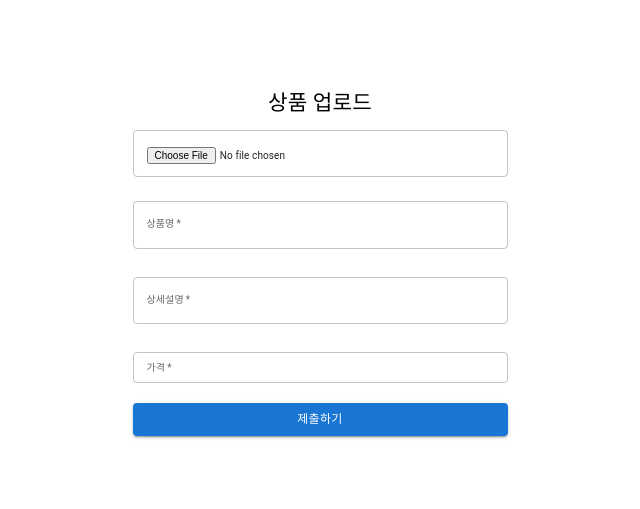
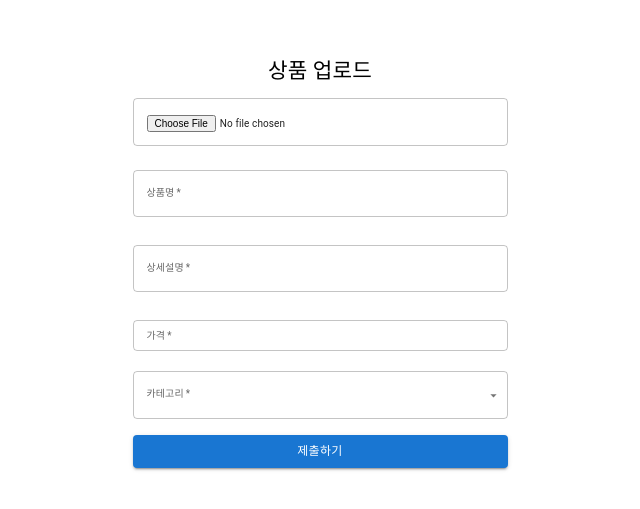
Before and after one commit to dong-geon-Lee/furniture-app-FE, a React (Vite) app: page /admin in a window 1280 px wide. Shown: the part 213-722 px from the top of the page, without its empty margins (320-960 px from the left). Built offline with nearby package versions, Linux system fonts and the light colour scheme.

Commit message:
select를 위한 onChange 별도 분리 작성

```diff
--- a/src/pages/Admin/Admin.tsx
+++ b/src/pages/Admin/Admin.tsx
@@ -1,9 +1,15 @@
 import React, { useState, ChangeEvent, useEffect } from "react";
 import axios from "axios";
 
+import { IProductProps } from "../../@types";
+
+import InputLabel from "@mui/material/InputLabel";
+import MenuItem from "@mui/material/MenuItem";
+import FormControl from "@mui/material/FormControl";
+import Select, { SelectChangeEvent } from "@mui/material/Select";
+import { Alert, Backdrop, CircularProgress } from "@mui/material";
+
 import * as S from "./styles";
-import { IProductProps } from "../../@types";
-import { Alert, Backdrop, CircularProgress } from "@mui/material";
 
 const Admin = () => {
   const [selectedFile, setSelectedFile] = useState<File | null>(null);
@@ -20,6 +26,10 @@ const Admin = () => {
 
   const onChange = (e: ChangeEvent<HTMLInputElement>) => {
     setProductInfo({ ...productInfo, [e.target.name]: e.target.value });
+  };
+
+  const handleCategoryOnChange = (e: SelectChangeEvent) => {
+    setProductInfo({ ...productInfo, category: e.target.value });
   };
 
   const onImageChange = (e: ChangeEvent<HTMLInputElement>) => {
@@ -44,6 +54,7 @@ const Admin = () => {
         description: productInfo.description,
         price: productInfo.price,
         imageURL: `https://furniture-bucket.s3.ap-northeast-2.amazonaws.com/${data.data?.id}`, // 이미지 파일의 이름을 imageURL로 설정
+        category: productInfo.category,
       };
 
       await axios.post("http://localhost:5000/products", productData);
@@ -159,28 +170,27 @@ const Admin = () => {
             variant="outlined"
           />
         </S.Div>
+        <S.Div>
+          <FormControl fullWidth>
+            <InputLabel required>카테고리</InputLabel>
+            <Select
+              name="category"
+              value={productInfo.category}
+              label="카테고리"
+              onChange={handleCategoryOnChange}
+            >
+              <MenuItem value="All">All</MenuItem>
+              <MenuItem value="Chair">Chair</MenuItem>
+              <MenuItem value="Table">Table</MenuItem>
+              <MenuItem value="Armchair">Armchair</MenuItem>
+              <MenuItem value="Bed">Bed</MenuItem>
+            </Select>
+          </FormControl>
+        </S.Div>
         <S.Button type="submit" variant="contained">
           제출하기
         </S.Button>
       </S.Form>
-
-      {/* {items
-        .slice()
-        .sort((a, b) => new Date(a.createdAt) - new Date(b.createdAt))
-        .map((item) => (
-          <div key={item.id} style={{ width: "10rem", height: "10rem" }}>
-            <img
-              src={item.imageURL}
-              alt="image"
-              style={{ width: "100%", height: "100%" }}
-            />
-            <div>
-              <h1>{item.name}</h1>
-              <h2>{item.description}</h2>
-              <h2>{item.price}</h2>
-            </div>
-          </div>
-        ))} */}
     </S.Container>
   );
 };
@@ -203,3 +213,23 @@ export default Admin;
 //     }
 //   }
 // };
+
+{
+  /* {items
+        .slice()
+        .sort((a, b) => new Date(a.createdAt) - new Date(b.createdAt))
+        .map((item) => (
+          <div key={item.id} style={{ width: "10rem", height: "10rem" }}>
+            <img
+              src={item.imageURL}
+              alt="image"
+              style={{ width: "100%", height: "100%" }}
+            />
+            <div>
+              <h1>{item.name}</h1>
+              <h2>{item.description}</h2>
+              <h2>{item.price}</h2>
+            </div>
+          </div>
+        ))} */
+}
```
